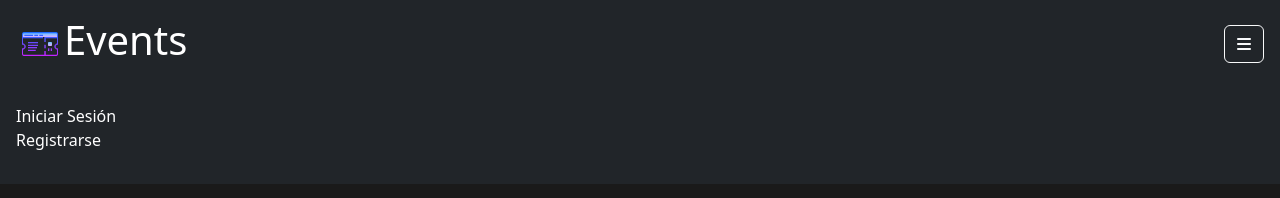
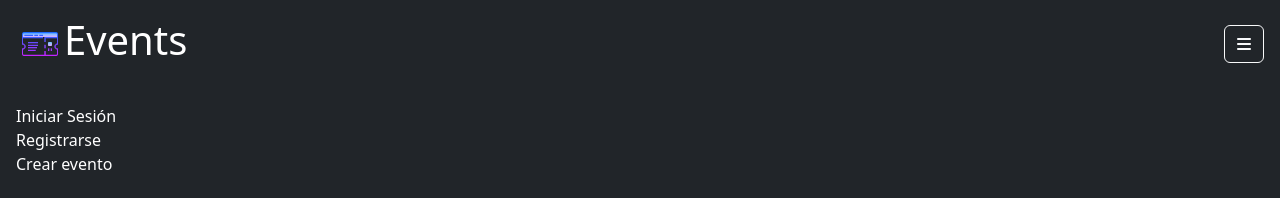
Before and after one commit to NahuelFarias/tacs-2024-2C, a React (Create React App) app in the folder front/: page / in a window 1280 px wide. Both pictures are taken after a click on the button 1244 px from the left and 44 px from the top of the page. Shown: the top 198 px of the page. Built offline with nearby package versions, Linux system fonts and the light colour scheme; no server answers.

Commit message:
add link to create event view in menu

```diff
--- a/front/src/components/Menu.js
+++ b/front/src/components/Menu.js
@@ -7,6 +7,7 @@ const Menu = ({ menuOpen }) => {
         <ul className="list-unstyled">
           <li><a href="/login" className="text-white">Iniciar Sesión</a></li>
           <li><a href="/signup" className="text-white">Registrarse</a></li>
+          <li><a href="/createEvent" className="text-white">Crear evento</a></li>
         </ul>
       </div>
     )
```
